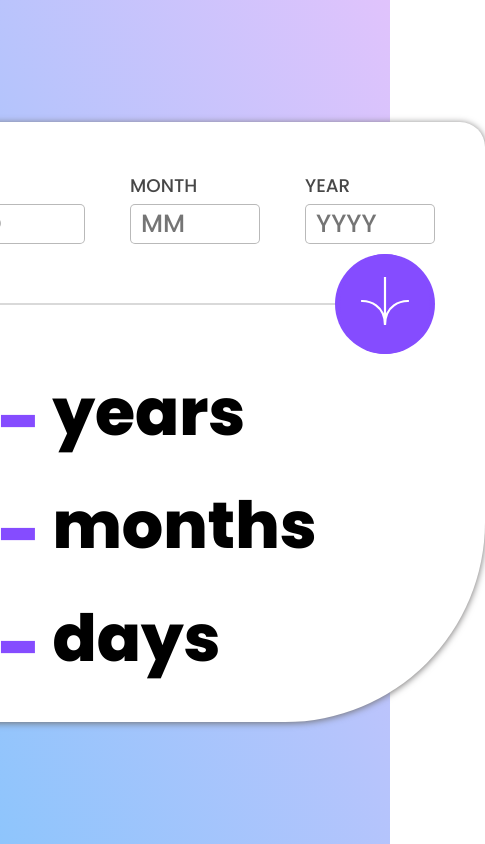
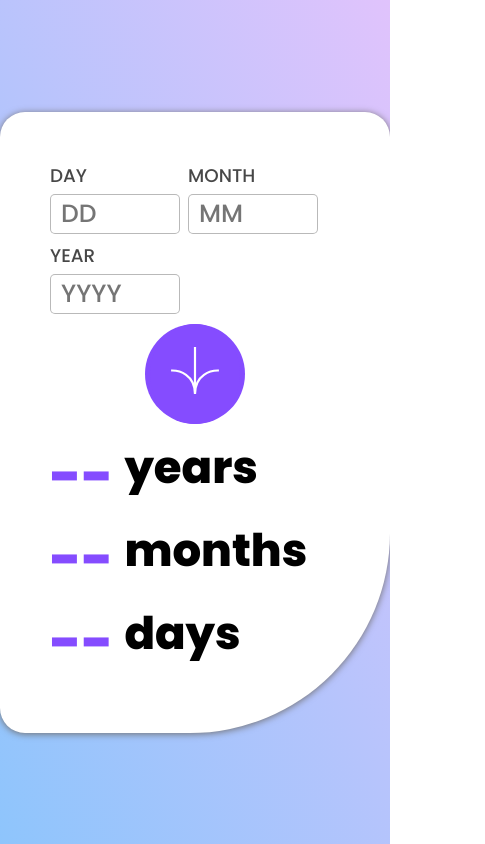
Before and after one commit to Rajpatel148/Age-Calculator-, a plain HTML site: page index.html in a window 390 px wide. Shown: the whole page, 485 px wide, since content can reach past the window. Drawn offline with Linux system fonts and the light colour scheme.

Commit message:
Create responcive

```diff
--- a/style.css
+++ b/style.css
@@ -1,28 +1,31 @@
-@import url('https://fonts.googleapis.com/css2?family=Inter:ital,opsz,wght@0,14..32,100..900;1,14..32,100..900&family=JetBrains+Mono:ital,wght@0,100..800;1,100..800&family=Oswald:wght@200..700&family=Pacifico&family=Poppins:ital,wght@0,100;0,200;0,300;0,400;0,500;0,600;0,700;0,800;0,900;1,100;1,200;1,300;1,400;1,500;1,600;1,700;1,800;1,900&display=swap');
+@import url("https://fonts.googleapis.com/css2?family=Inter:ital,opsz,wght@0,14..32,100..900;1,14..32,100..900&family=JetBrains+Mono:ital,wght@0,100..800;1,100..800&family=Oswald:wght@200..700&family=Pacifico&family=Poppins:ital,wght@0,100;0,200;0,300;0,400;0,500;0,600;0,700;0,800;0,900;1,100;1,200;1,300;1,400;1,500;1,600;1,700;1,800;1,900&display=swap");
 
-*{
-    margin:0px;
+* {
+  margin: 0px;
   padding: 0px;
   box-sizing: border-box;
   font-family: "Poppins", serif;
 }
-:root{
-    --primary-color : hsl(259, 100%, 65%);
-    --warning-color : hsl(0, 100%, 67%);
-    --font-color : hsl(0, 0%, 8%);
-    --background-color:hsl(0, 1%, 44%) ;
+:root {
+  --primary-color: hsl(259, 100%, 65%);
+  --warning-color: hsl(0, 100%, 67%);
+  --font-color: hsl(0, 0%, 8%);
+  --background-color: hsl(0, 1%, 44%);
 }
-.container{
+
+
+
+.container {
   width: 100vw;
   min-height: 100vh;
-    background-color: #8EC5FC;
-    background-image: linear-gradient(62deg, #8EC5FC 0%, #E0C3FC 100%);
+  background-color: #8ec5fc;
+  background-image: linear-gradient(62deg, #8ec5fc 0%, #e0c3fc 100%);
   display: flex;
   align-items: center;
   justify-content: center;
 }
 
-.main-container{
+.main-container {
   width: 900px;
   height: 600px;
   background-color: white;
@@ -31,21 +34,20 @@
   border-radius: 25px;
   border-bottom-right-radius: 200px;
 
-    box-shadow:0px 1px 7px var(--background-color);
+  box-shadow: 0px 1px 7px var(--background-color);
 }
 
-.input-part{
+.input-part {
   display: flex;
+  flex-wrap: wrap;
   gap: 45px;
-
 }
-.input-name{
+.input-name {
   font-size: 1.15rem;
   font-weight: 500;
   color: rgba(0, 0, 0, 0.72);
-
 }
-.input-box{
+.input-box {
   height: 40px;
   width: 130px;
   border: 0.3px solid rgba(0, 0, 0, 0.274);
@@ -54,25 +56,27 @@
   font-size: 25px;
   font-weight: 500;
 }
-.content{
+.content {
   display: flex;
   flex-direction: column;
   gap: 5px;
 }
 
-
 /* Enter Part */
-.enter-part{
+.enter-part {
   margin: 10px 0px;
   display: flex;
   align-items: center;
 }
-.line{
+
+
+
+.line {
   width: 80%;
   height: 1px;
   border: 0.5px solid rgba(90, 90, 90, 0.228);
 }
-.enter-button{
+.enter-button {
   height: 100px;
   width: 100px;
   border-radius: 50%;
@@ -83,8 +87,7 @@
   align-items: center;
 }
 
-button{
-
+button {
   height: 100px;
   width: 100px;
   border-radius: 50%;
@@ -93,37 +96,57 @@ button{
   border: none;
 }
 /* output - part */
-.output-part{
+.output-part {
   display: flex;
   flex-direction: column;
 }
-.output{
+.output {
   color: var(--primary-color);
   padding-right: 0.675rem;
   font-size: 75px;
 }
-.output-content{
+.output-content {
   display: flex;
   font-size: 65px;
   font-weight: 800;
 }
-
+@media screen and (max-width: 600px) {
+  .enter-part {
+    display: flex;
+    justify-content: center;
+    align-items: center;
+  }
+  .input-part{
+    gap: 0.5rem;
+  }
+  .line {
+    display: none;
+  }
+}
+@media screen and (max-width: 900px) {
+  .output-content {
+    font-size: 45px;
+  }
+   #out-day{
+    font-size: 55px;
+  }
+   #out-month{
+    font-size: 55px;
+  }
+   #out-year{
+    font-size: 55px;
+  }
+  .main-container{
+    height:auto;
+    width:auto;
+  }
+}
 /* Error massage */
-.error{
+.error {
   color: red;
   display: none;
 }
 
-
-
-
-
-
-
-
-
-
-
 /*
 .attribution { font-size: 11px; text-align: center; }
 .attribution a { color: hsl(228, 45%, 44%); } */
```
Lines whose indentation alone changed are shown as unchanged.
